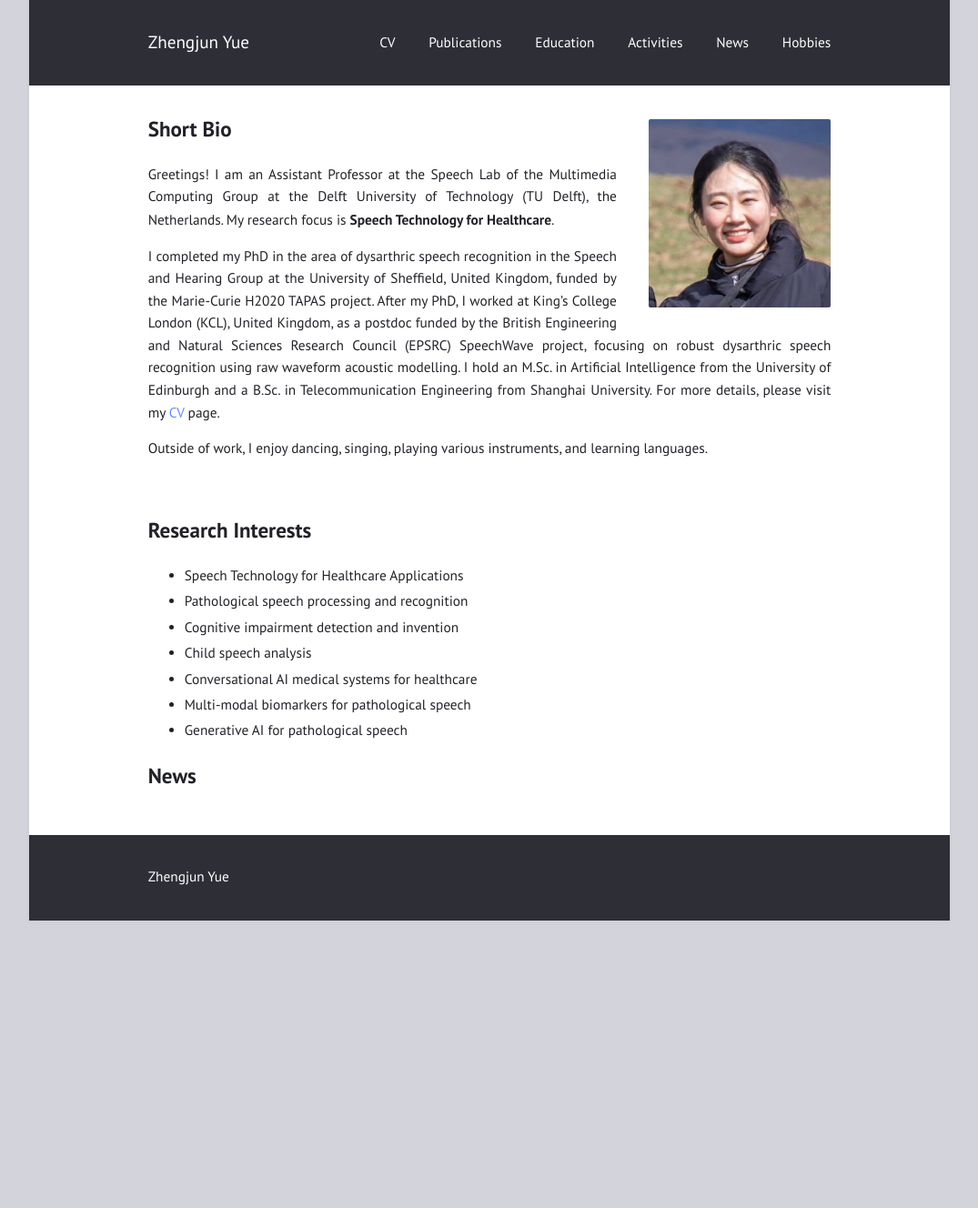
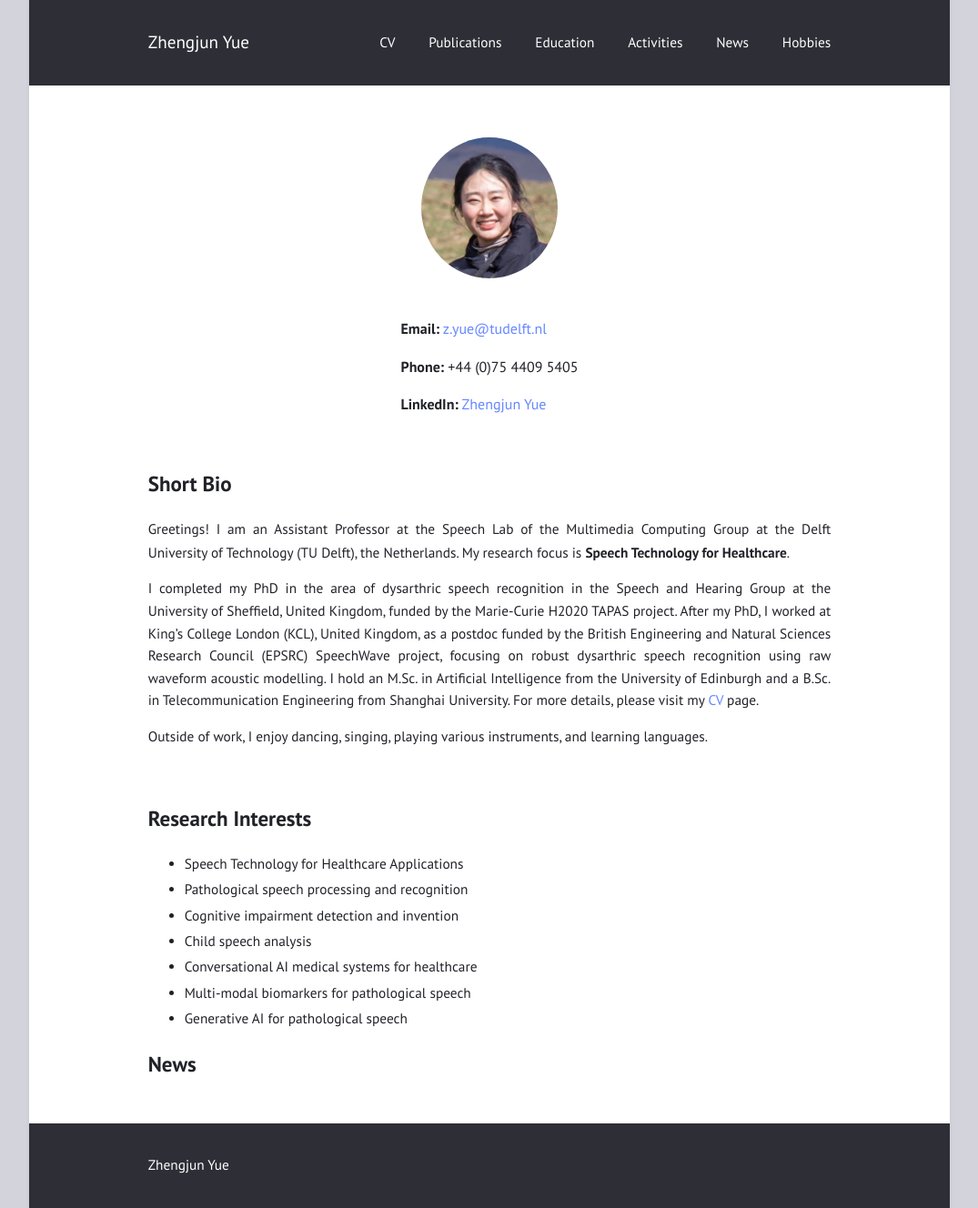
Before and after one commit to zhengjunyue/zhengjunyue.github.io, a Jekyll site: the page built from index.md, in a window 1280 px wide. Shown: the whole page at 91% size, without its empty margins (102-1177 px from the left). Built offline with Jekyll 4.4.1, drawn with Linux system fonts in a browser that asks for light colours; before the commit the page ends 1012 px from its top, so only the background shows below that.

Commit message:
Update index.md

```diff
--- a/index.md
+++ b/index.md
@@ -2,8 +2,18 @@
 layout: page
 title: ""
 ---
-<div style="margin-top: -20px;">
-<img src="/files/Yue_Zhengjun.jpg" alt="Zhengjun" style="width: 26.7%; margin-left: 35px; float: right;">
+<div style="display: flex; flex-direction: column; align-items: center; margin-bottom: 20px;">
+  <!-- Photo Section -->
+  <div style="text-align: center;">
+    <img src="/files/Yue_Zhengjun.jpg" alt="Zhengjun" style="width: 150px; border-radius: 50%; margin-bottom: 20px;">
+  </div>
+
+  <!-- Contact Info -->
+  <div style="font-size: 1rem; text-align: center; margin-bottom: 20px;">
+    <p><strong>Email:</strong> <a href="mailto:z.yue@tudelft.nl">z.yue@tudelft.nl</a></p>
+    <p><strong>Phone:</strong> +44 (0)75 4409 5405</p>
+    <p><strong>LinkedIn:</strong> <a href="https://www.linkedin.com/in/zhengjun-yue/" target="_blank">Zhengjun Yue</a></p>
+  </div>
 </div>
 
 
```
